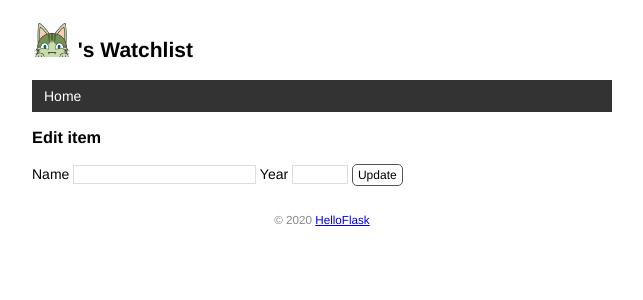
After one commit to yangchaoyang/watchlist, a Flask app: template templates/edit.html in a window 1280 px wide. The commit adds this page. Shown: the top 300 px of the page, without its empty margins (318-961 px from the left). Run offline with Flask 2, Linux system fonts and the light colour scheme; the template is opened without the code that fills it, so the values that code supplies are empty.

Commit message:
Create, edit and delete item by form

```diff
--- a/app.py
+++ b/app.py
@@ -4,7 +4,7 @@ import sys
 from flask import Flask
 from flask import render_template
 from flask_sqlalchemy import SQLAlchemy
-# from flask import url_for, escape
+from flask import url_for, request, redirect, flash
 
 # WIN = sys.platform.startswith('win')
 # if WIN:     #如果是Windows系统，使用三个斜线
@@ -15,13 +15,60 @@ from flask_sqlalchemy import SQLAlchemy
 app = Flask(__name__)
 app.config['SQLALCHEMY_DATABASE_URI'] = 'sqlite:///' + os.path.join(app.root_path, 'data.db')
 app.config['SQLALCHEMY_TRACK_MODIFICATIONS'] = False    #关闭对模型修改的监控
+app.config['SECRET_KEY'] = 'dev'
 #在扩展类实例化前加载配置
 db = SQLAlchemy(app)
 
-@app.route('/')
+@app.route('/', methods=['GET', 'POST'])
 def index():
+    # 判断是否是POST请求
+    if request.method == 'POST':
+        # 获取表单数据
+        title = request.form.get('title')   #传入表单对应输入字段的name值
+        year = request.form.get('year')
+        # 验证数据
+        if not title or not year or len(year) > 4 or len(title) > 60:
+            flash('Invalid input.')  #显示错误提示
+            return redirect(url_for('index'))   #重定向回主页
+
+        #保存表单数据到数据库
+        movie = Movie(title=title, year=year)   #创建记录
+        db.session.add(movie)   #添加到数据库会话
+        db.session.commit()     #提交数据库会话
+        flash('Item created.')  #显示成功创建的提示
+        return redirect(url_for('index'))   #重定向回主页
+
     movies = Movie.query.all()
     return render_template('index.html', movies = movies)
+
+@app.route('/movie/edit/<int:movie_id>', methods=['GET', 'POST'])
+def edit(movie_id):
+    movie = Movie.query.get_or_404(movie_id)
+
+    if request.method == 'POST':    #处理编辑表单的提交请求
+        title = request.form['title']
+        year = request.form['year']
+
+        if not title or not year or len(year) > 4 or len(title) > 60:
+            flash('Invalid input')
+            #重定向回对应的编辑页面
+            return redirect(url_for('edit', movie_id=movie_id))
+
+        movie.title = title     #更新标题
+        movie.year = year       #更新年份
+        db.session.commit()     #提交数据库会话
+        flash('Item updated.')
+        return redirect(url_for('index'))   #重定向回主页
+
+    return render_template('edit.html', movie=movie)    #传入被编辑的电影记录
+
+@app.route('/movie/delete/<int:movie_id>', methods=['POST'])
+def delete(movie_id):
+    movie = Movie.query.get_or_404(movie_id)    #获取电影记录
+    db.session.delete(movie)    #删除对应的记录
+    db.session.commit()         #提交数据库会话
+    flash('Item deleted.')
+    return redirect(url_for('index'))   #重定向回主页
 
 @app.context_processor
 def inject_user():
--- a/static/style.css
+++ b/static/style.css
@@ -78,6 +78,52 @@ nav li a:hover {
     padding: 3px 5px;
 }
 
+/* 覆盖某些浏览器对input元素定义的字体 */
+input[type=submit] {
+    font-family: inherit;
+}
+
+input[type=text] {
+    border: 1px solid #ddd;
+}
+
+input[name=year] {
+    width: 50px;
+}
+
+.btn {
+    font-size: 12px;
+    padding: 3px 5px;
+    text-decoration: none;
+    cursor: pointer;
+    background-color: white;
+    color: black;
+    border: 1px solid #555555;
+    border-radius: 5px;
+}
+
+.btn:hover {
+    text-decoration: none;
+    background-color: black;
+    color: white;
+    border: 1px solid black;
+}
+
+.alert {
+    position: relative;
+    padding: 7px;
+    margin: 7px 0;
+    border: 1px solid transparent;
+    color: #004085;
+    background-color: #cce5ff;
+    border-color: #b8daff;
+    border-radius: 5px;
+}
+
+.inline-form {
+    display: inline;
+}
+
 /* 龙猫图片 */
 .totoro {
     display: block;
--- a/templates/base.html
+++ b/templates/base.html
@@ -10,6 +10,10 @@
     {% endblock %}
 </head>
 <body>
+    <!-- 插入到页面标题上方 -->
+    {% for message in get_flashed_messages() %}
+        <div class="alert">{{ message }}</div>
+    {% endfor %}
     <h2>
         <img class="avatar" src="{{ url_for('static', filename='images/avatar.png') }}" alt="Avatar">
         {{ user.name }}'s Watchlist
--- /dev/null
+++ b/templates/edit.html
@@ -0,0 +1,10 @@
+{% extends 'base.html' %}
+
+{% block content %}
+<h3>Edit item</h3>
+<form method="POST">
+    Name <input type="text" name="title" autocomplete="off" required value="{{ movie.title }}">
+    Year <input type="text" name="year" autocomplete="off" required value="{{ movie.year }}">
+    <input type="submit" class="btn" name="submit" value="Update">
+</form>
+{% endblock %}
```
Also changed, not shown: templates/index.html (+9 -0 lines).
